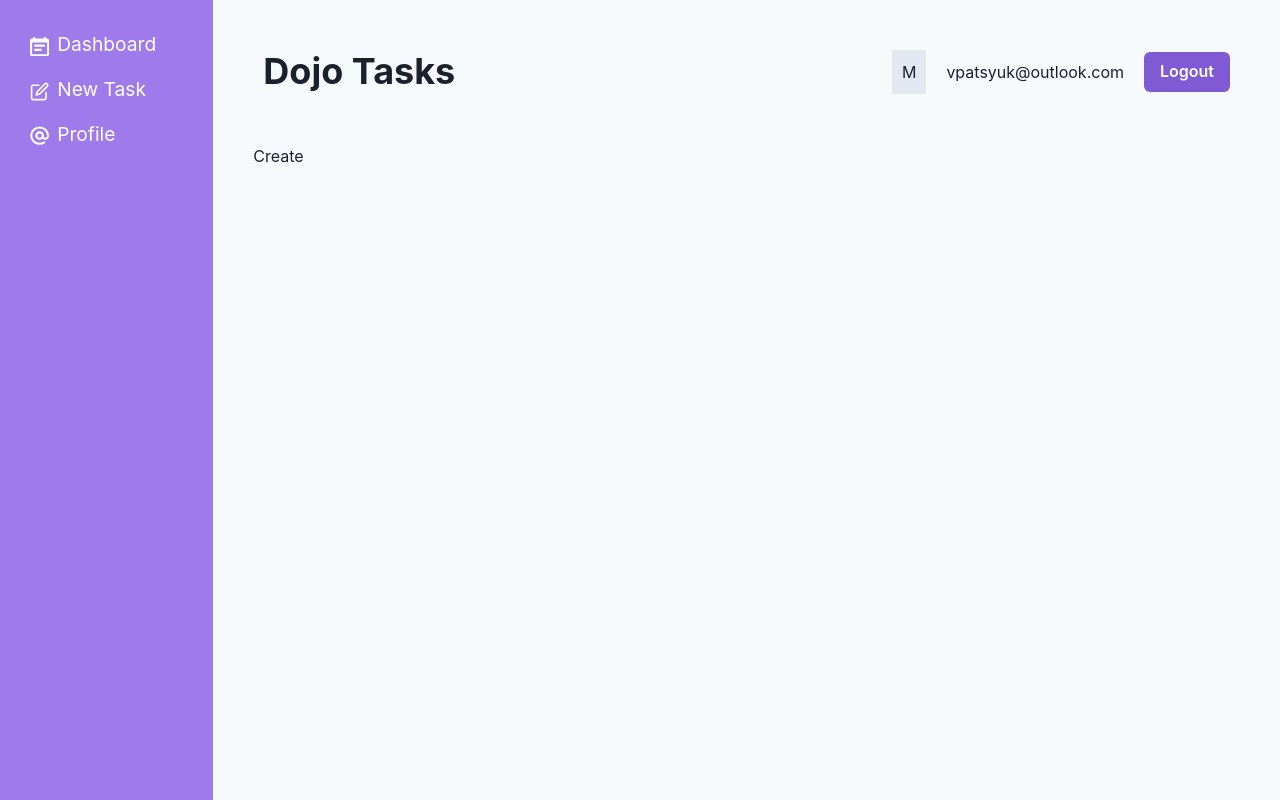
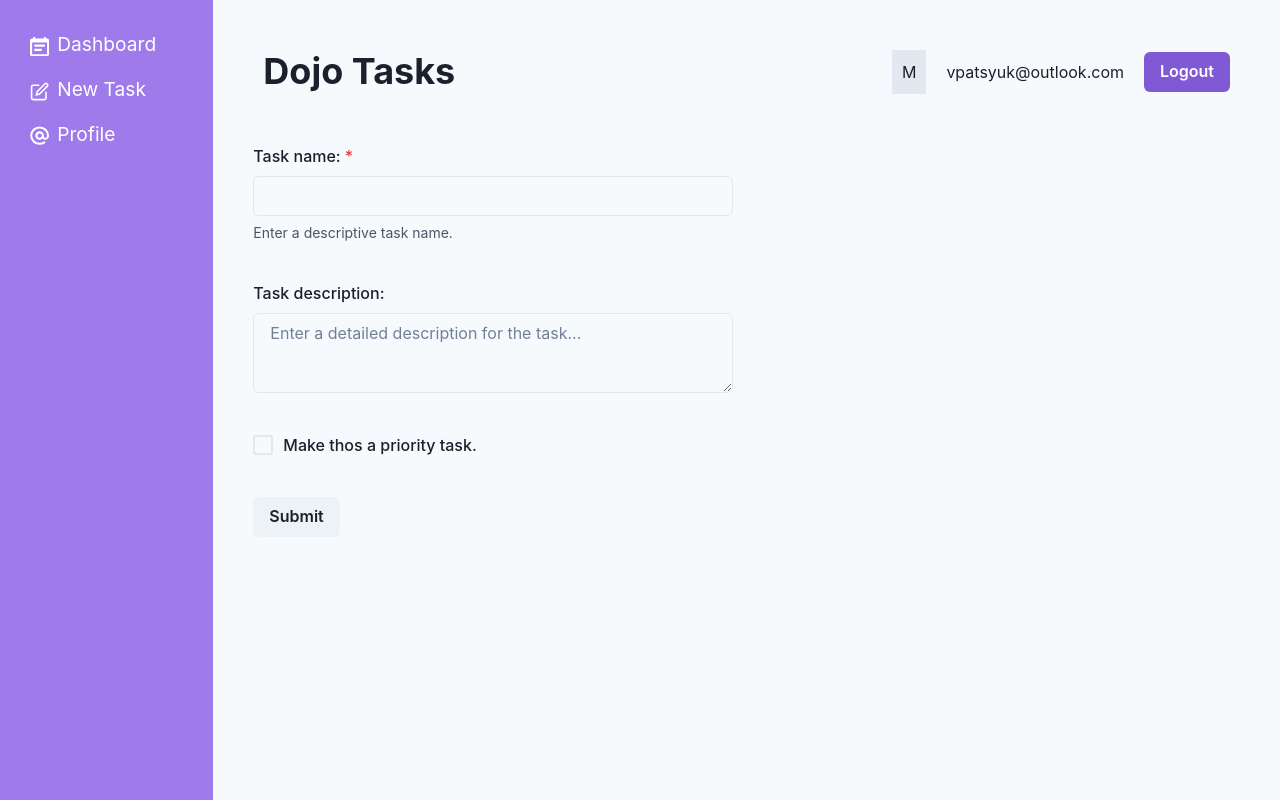
Before and after one commit to NAF-FLY/Chakra-UI-study-project, a React (Vite) app: page /create in a window 1280 px wide. Built offline with nearby package versions, Linux system fonts and the light colour scheme.

Commit message:
create form implement

```diff
--- a/src/App.jsx
+++ b/src/App.jsx
@@ -8,7 +8,7 @@
 // layouts and pages
 import RootLayout from './layouts/RootLayout'
 import Dashboard, { tasksLoader } from './pages/Dashboard'
-import Create from './pages/Create'
+import Create, { createAction } from './pages/Create'
 import Profile from './pages/Profile'
 
 // router and routes
@@ -16,7 +16,7 @@
   createRoutesFromElements(
     <Route path="/" element={<RootLayout />}>
       <Route index element={<Dashboard />} loader={tasksLoader}/>
-      <Route path="create" element={<Create />} />
+      <Route path="create" element={<Create />} action={createAction}/>
       <Route path="profile" element={<Profile />} />
     </Route>
   )
--- a/src/pages/Create.jsx
+++ b/src/pages/Create.jsx
@@ -1,5 +1,56 @@
+import {
+	Box,
+	Button,
+	Checkbox,
+	FormControl,
+	FormHelperText,
+	FormLabel,
+	Input,
+	Textarea,
+} from '@chakra-ui/react'
+import { Form, redirect } from 'react-router-dom'
+
 export default function Create() {
-  return (
-    <div>Create</div>
-  )
+	return (
+		<Box maxW='480px'>
+			<Form method='post' action='/create'>
+				<FormControl isRequired mb='40px'>
+					<FormLabel>Task name:</FormLabel>
+					<Input type='text' name='title' />
+					<FormHelperText>Enter a descriptive task name.</FormHelperText>
+				</FormControl>
+
+				<FormControl mb='40px'>
+					<FormLabel>Task description:</FormLabel>
+					<Textarea
+						placeholder='Enter a detailed description for the task...'
+						name='description'
+					/>
+				</FormControl>
+
+				<FormControl mb='40px' display='flex' alignItems='center'>
+					<Checkbox name='isPriority' size='lg' colorScheme='purple' />
+					<FormLabel mb='0' ml='10px'>
+						Make thos a priority task.
+					</FormLabel>
+				</FormControl>
+
+				<Button type='submit'>Submit</Button>
+			</Form>
+		</Box>
+	)
 }
+
+export const createAction = async ({ request }) => {
+	const data = await request.formData()
+
+	const task = {
+		title: data.get('title'),
+		description: data.get('description'),
+		isPriority: data.get('isPriority') === '',
+	}
+
+	console.log(task)
+
+	return redirect('/')
+}
```
